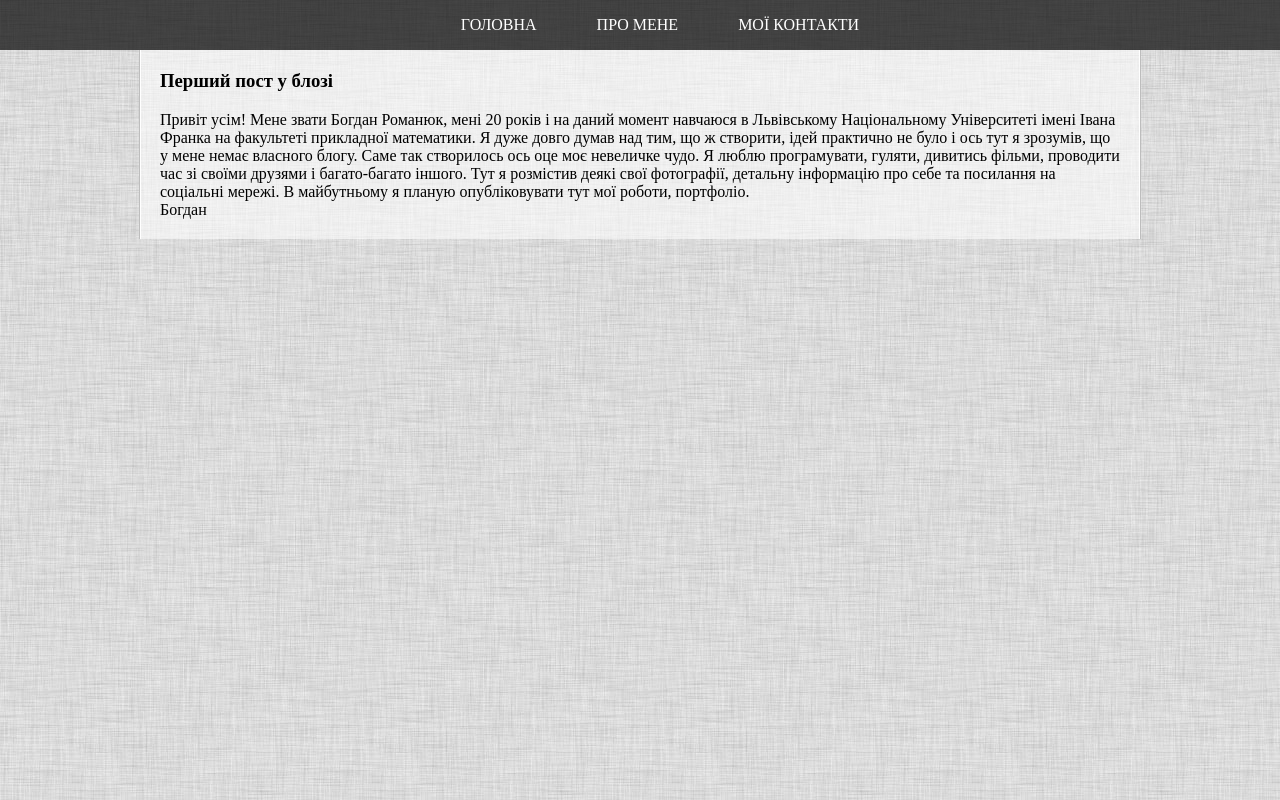
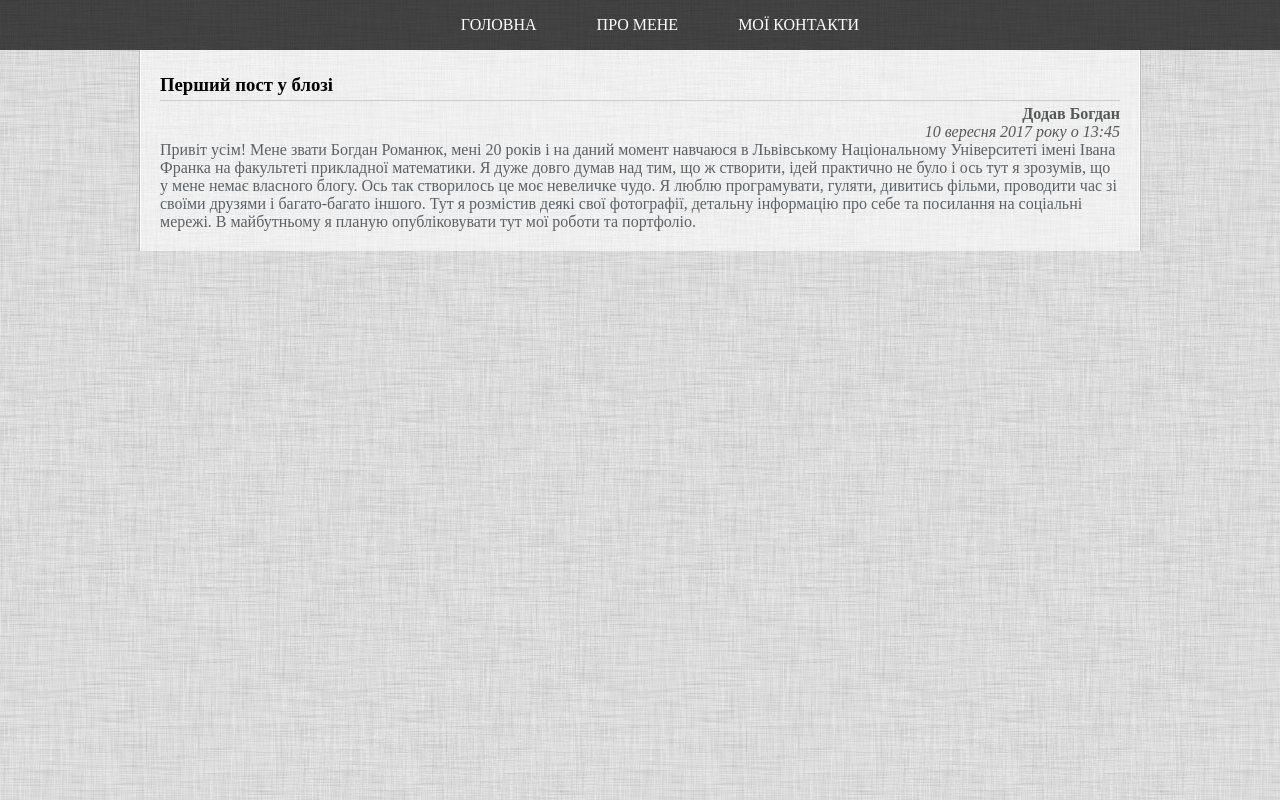
Before and after one commit to BohdanRomaniuk/First-website, a plain HTML site: page index.html in a window 1280 px wide. Drawn offline with Linux system fonts and the light colour scheme.

Commit message:
Updating post form

```diff
--- a/index.html
+++ b/index.html
@@ -24,11 +24,13 @@
 	<div class="post-container">
 		<h3>Перший пост у блозі</h3>
 		<div class="post-text">
+		    <div class="post-info">
+				<div class="poster">Додав Богдан</div>
+				<div class="post-date">10 вересня 2017 року о 13:45</div>
+			</div>
 			Привіт усім! Мене звати Богдан Романюк, мені 20 років і на даний момент  навчаюся в Львівському Національному Університеті імені Івана Франка на факультеті прикладної математики.
-			Я дуже довго думав над тим, що ж створити, ідей практично не було і ось тут я зрозумів, що у мене немає власного блогу. Саме так створилось ось оце моє невеличке чудо. Я люблю програмувати, гуляти, дивитись фільми, проводити час зі своїми друзями і багато-багато іншого.
-			Тут я розмістив деякі свої фотографії, детальну інформацію про себе та посилання на соціальні мережі. В майбутньому я планую опубліковувати тут мої роботи, портфоліо.
-			<div class="post-date"> </div>
-			<div class="poster">Богдан</div>
+			Я дуже довго думав над тим, що ж створити, ідей практично не було і ось тут я зрозумів, що у мене немає власного блогу. Ось так створилось це моє невеличке чудо. Я люблю програмувати, гуляти, дивитись фільми, проводити час зі своїми друзями і багато-багато іншого.
+			Тут я розмістив деякі свої фотографії, детальну інформацію про себе та посилання на соціальні мережі. В майбутньому я планую опубліковувати тут мої роботи та портфоліо.
 		</div>
 	</div>
 </div>
--- a/style.css
+++ b/style.css
@@ -38,3 +38,32 @@ body
 {
 	margin: 20px;
 }
+
+h3
+{
+	border-bottom: 1px solid #CCCCCC;
+	padding: 4px 0;
+	margin-bottom: 4px;
+}
+
+.post-text
+{
+	color: #5c6165;
+}
+
+.post-info
+{
+	text-align: right;
+}
+
+.poster
+{
+	color: #555758;
+    font-weight: bold;
+}
+
+.post-date
+{
+	color: #555758;
+    font-style: italic;
+}
```
